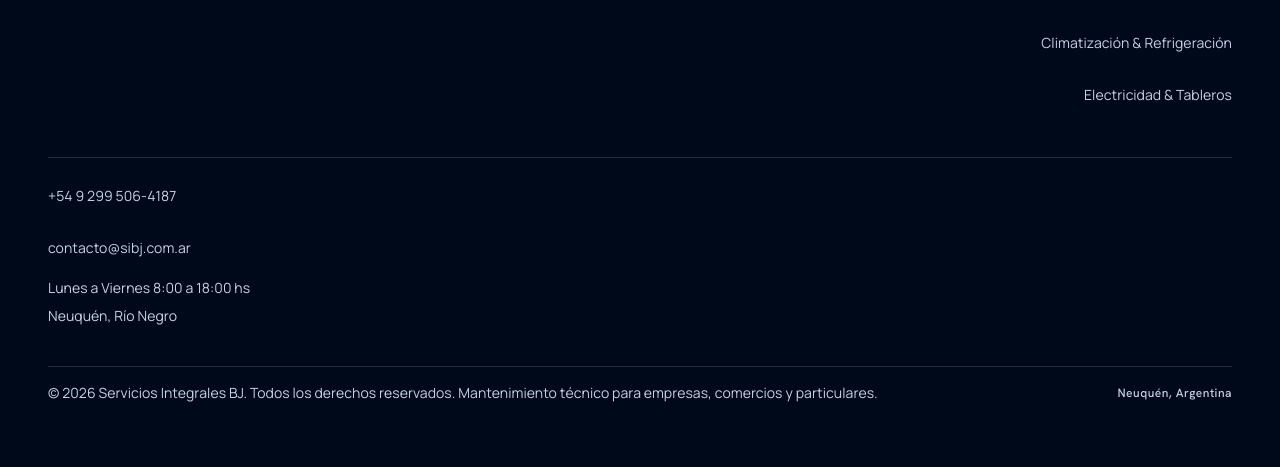
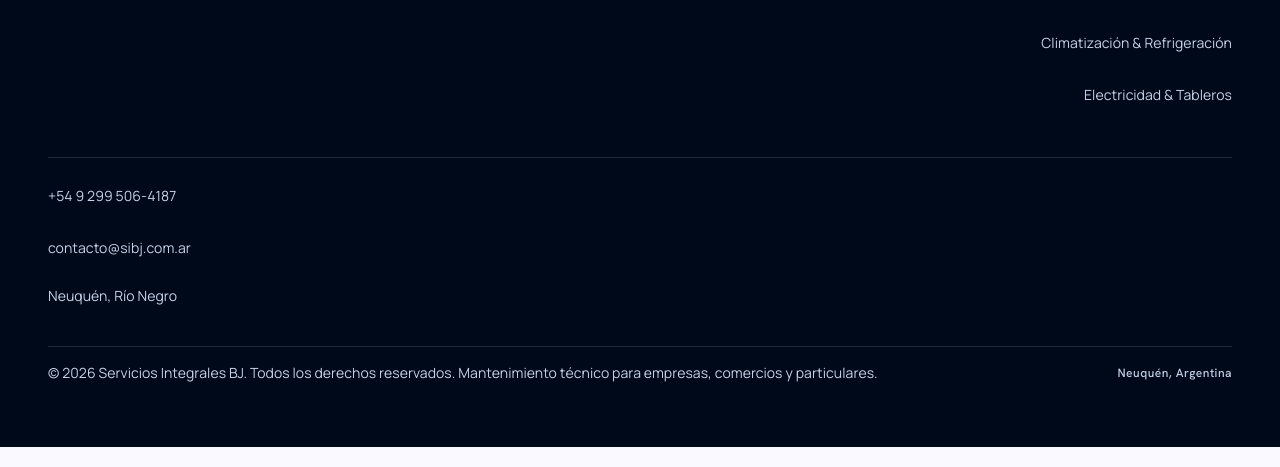
Before and after one commit to diegorios-dev/Servicios-Integrales-BJ-SIBJ-, an Astro site: page /climatizacion-refrigeracion-neuquen in a window 1280 px wide. Shown: the part 3744-4211 px from the top of the page. Built offline with nearby package versions, Linux system fonts and the light colour scheme; Astro itself is replaced by a stand-in of ours.

Commit message:
refactor: remove opening hours label for improved clarity in contact section

```diff
--- a/src/components/ContactSection.astro
+++ b/src/components/ContactSection.astro
@@ -57,7 +57,6 @@ import { siteConfig, getWhatsAppLink, url } from '../data/site';
           <div class="pt-4 border-t border-surface-variant/20 space-y-2">
             <div class="flex items-center gap-2 text-surface-variant text-sm">
               <span class="material-symbols-outlined text-base" aria-hidden="true">schedule</span>
-              <span class="font-body-sm text-body-sm">Lunes a Viernes 8:00 a 18:00 hs | Atención ágil y programada</span>
             </div>
             <div class="flex items-center gap-2 text-surface-variant text-sm">
               <span class="material-symbols-outlined text-base" aria-hidden="true">location_on</span>
--- a/src/data/site.ts
+++ b/src/data/site.ts
@@ -41,7 +41,7 @@ export const siteConfig: SiteConfig = {
     days: ["Monday", "Tuesday", "Wednesday", "Thursday", "Friday"],
     opens: "08:00",
     closes: "18:00",
-    label: "Lunes a Viernes 8:00 a 18:00 hs",
+    label: "",
   },
 };
 
```
